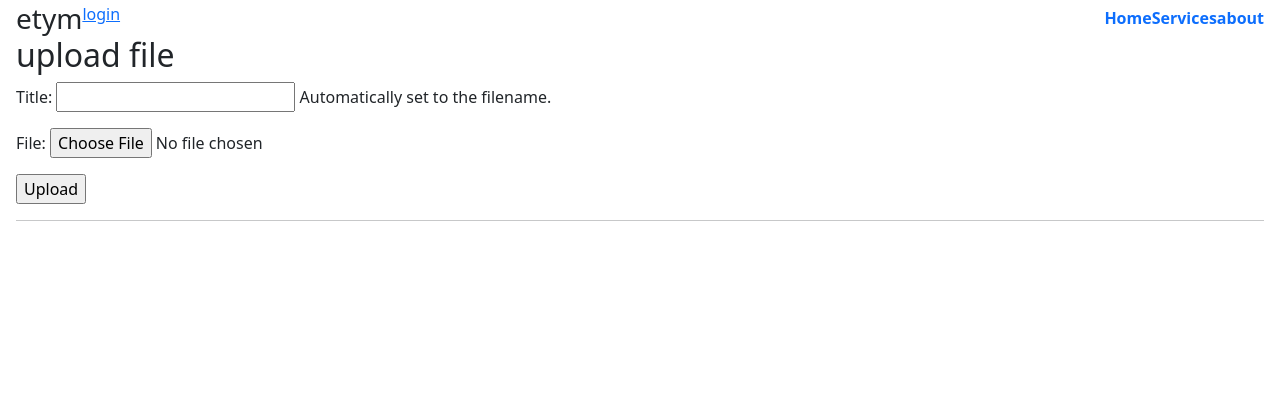
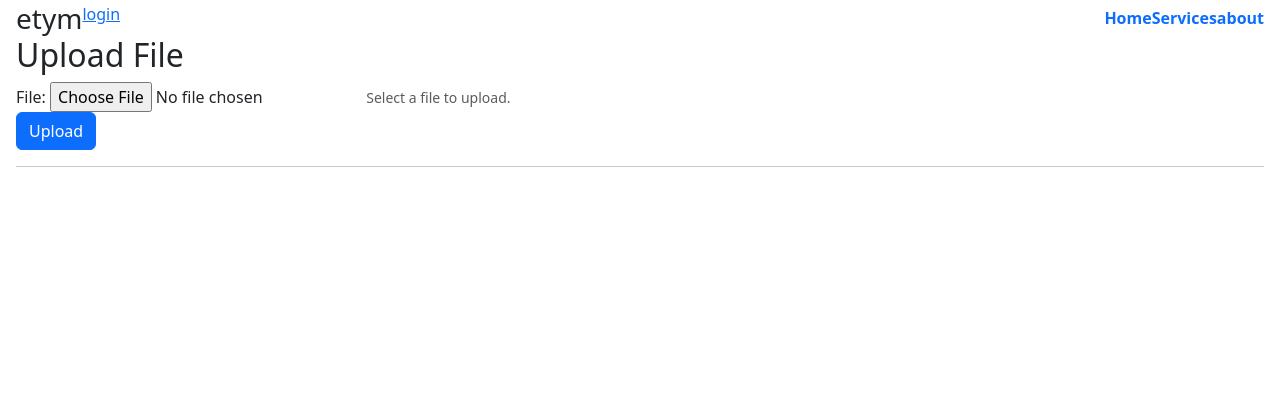
Before and after one commit to Phyb1/file_manager, a Django app: page /upload/ in a window 1280 px wide. Shown: the part 14-434 px from the top of the page. Run offline with Django 4.2, Linux system fonts and the light colour scheme; some libraries are stand-ins or nearby versions.

Commit message:
Update upload_file.html

```diff
--- a/file_app/templates/upload_file.html
+++ b/file_app/templates/upload_file.html
@@ -1,12 +1,16 @@
 {% extends "base.html" %}
 {% block title %}
-upload your file
+Upload Your File
 {% endblock title %}
 {% block content %}
-<h2>upload file</h2>
-<form enctype='multipart/form-data' method='post'>
-    {{form.as_p}}
+<h2>Upload File</h2>
+<form enctype="multipart/form-data" method="post">
     {% csrf_token %}
-    <input type='submit' value ='Upload'>
+    <div class="form-group">
+        <label for="{{ form.file.id_for_label }}">File:</label>
+        {{ form.file }}
+        <small class="form-text text-muted">Select a file to upload.</small>
+    </div>
+    <button type="submit" class="btn btn-primary">Upload</button>
 </form>
 {% endblock content %}
```
